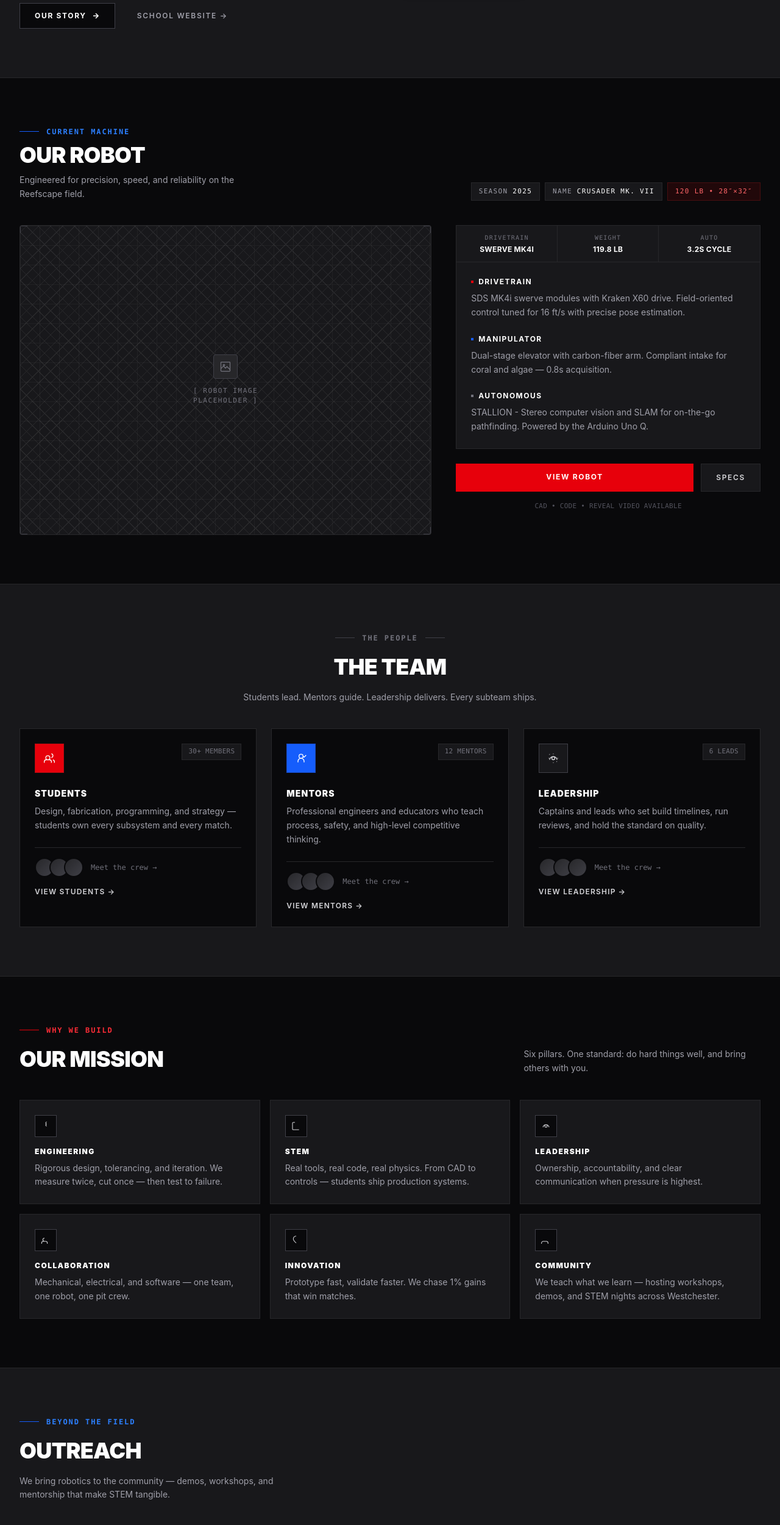
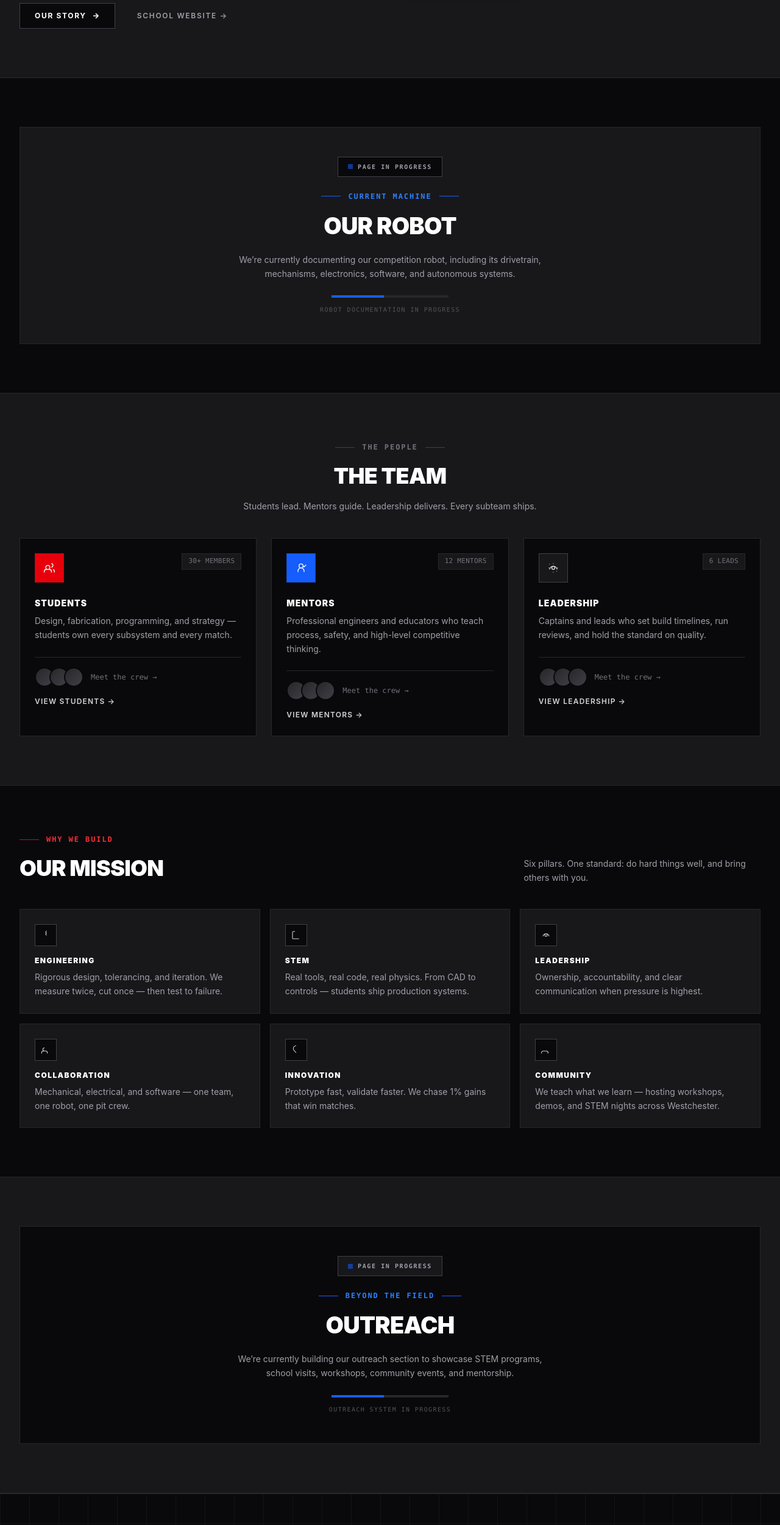
Before and after one commit to Stepinac-Iron-Crusaders/iron-crusaders-website, a React (Vite) app: page / in a window 1280 px wide. Shown: the part 1280-3780 px from the top of the page at 61% size. Built offline with nearby package versions, Linux system fonts and the light colour scheme.

Commit message:
Implement in-progress sections for robot, outreach, and news
Added sections for 'Our Robot', 'Outreach', and 'Latest News' with in-progress indicators.

```diff
--- a/src/pages/Home.tsx
+++ b/src/pages/Home.tsx
@@ -274,7 +274,7 @@ export default function Home() {
         </div>
       </section>
 
-      {/* ===================================== 3. OUR ROBOT ===================================== */}
+      {/* ===================================== 3. OUR ROBOT =====================================
       <section
         id="robot"
         className="border-b border-zinc-800 bg-zinc-950"
@@ -411,6 +411,52 @@ export default function Home() {
 
               <p className="mt-4 text-center font-mono text-[11px] uppercase tracking-wide text-zinc-600">
                 CAD • Code • Reveal video available
+              </p>
+            </div>
+          </div>
+        </div>
+      </section>
+
+      */}
+
+      {/* ===================================== OUR ROBOT — IN PROGRESS ===================================== */}
+      <section className="border-b border-zinc-800 bg-zinc-950">
+        <div className="mx-auto max-w-[1280px] px-4 py-16 lg:px-8 lg:py-20">
+          <div className="flex min-h-[300px] items-center justify-center border border-zinc-800 bg-zinc-900">
+            <div className="max-w-xl px-6 py-12 text-center">
+              <div className="mb-6 flex justify-center">
+                <div className="inline-flex items-center gap-2 border border-zinc-700 bg-zinc-950 px-4 py-2">
+                  <span className="h-2 w-2 animate-pulse bg-blue-600" />
+                  <span className="font-mono text-[10px] font-semibold uppercase tracking-[0.16em] text-zinc-400">
+                    Page In Progress
+                  </span>
+                </div>
+              </div>
+
+              <div className="mb-3 flex items-center justify-center gap-3">
+                <span className="h-px w-8 bg-blue-600" />
+                <span className="font-mono text-xs font-semibold uppercase tracking-[0.16em] text-blue-500">
+                  Current Machine
+                </span>
+                <span className="h-px w-8 bg-blue-600" />
+              </div>
+
+              <h2 className="text-[30px] font-black uppercase tracking-[-0.02em] text-white sm:text-[38px]">
+                Our Robot
+              </h2>
+
+              <p className="mt-4 text-sm leading-relaxed text-zinc-400">
+                We’re currently documenting our competition robot, including its
+                drivetrain, mechanisms, electronics, software, and autonomous
+                systems.
+              </p>
+
+              <div className="mx-auto mt-6 h-1 w-48 bg-zinc-800">
+                <div className="h-1 w-[45%] bg-blue-600" />
+              </div>
+
+              <p className="mt-3 font-mono text-[10px] uppercase tracking-[0.14em] text-zinc-600">
+                Robot documentation in progress
               </p>
             </div>
           </div>
@@ -651,7 +697,7 @@ export default function Home() {
         </div>
       </section>
 
-      {/* ===================================== 6. OUTREACH ===================================== */}
+      {/* ===================================== 6. OUTREACH =====================================
       <section className="border-b border-zinc-800 bg-zinc-900">
         <div className="mx-auto max-w-[1280px] px-4 py-16 lg:px-8 lg:py-20">
           <div className="mb-10 flex flex-wrap items-end justify-between gap-6">
@@ -742,6 +788,55 @@ export default function Home() {
               View All Outreach{" "}
               <span aria-hidden="true">→</span>
             </Link>
+          </div>
+        </div>
+      </section>
+
+      */}
+
+      {/* ===================================== OUTREACH — IN PROGRESS ===================================== */}
+      <section className="border-b border-zinc-800 bg-zinc-900">
+        <div className="mx-auto max-w-[1280px] px-4 py-16 lg:px-8 lg:py-20">
+          <div className="flex min-h-[300px] items-center justify-center border border-zinc-800 bg-zinc-950">
+            <div className="max-w-xl px-6 py-12 text-center">
+
+              <div className="mb-6 flex justify-center">
+                <div className="inline-flex items-center gap-2 border border-zinc-700 bg-zinc-900 px-4 py-2">
+                  <span className="h-2 w-2 animate-pulse bg-blue-600" />
+                  <span className="font-mono text-[10px] font-semibold uppercase tracking-[0.16em] text-zinc-400">
+                    Page In Progress
+                  </span>
+                </div>
+              </div>
+
+              <div className="mb-3 flex items-center justify-center gap-3">
+                <span className="h-px w-8 bg-blue-600" />
+
+                <span className="font-mono text-xs font-semibold uppercase tracking-[0.16em] text-blue-500">
+                  Beyond the Field
+                </span>
+
+                <span className="h-px w-8 bg-blue-600" />
+              </div>
+
+              <h2 className="text-[30px] font-black uppercase tracking-[-0.02em] text-white sm:text-[38px]">
+                Outreach
+              </h2>
+
+              <p className="mt-4 text-sm leading-relaxed text-zinc-400">
+                We’re currently building our outreach section to showcase STEM
+                programs, school visits, workshops, community events, and mentorship.
+              </p>
+
+              <div className="mx-auto mt-6 h-1 w-48 bg-zinc-800">
+                <div className="h-1 w-[45%] bg-blue-600" />
+              </div>
+
+              <p className="mt-3 font-mono text-[10px] uppercase tracking-[0.14em] text-zinc-600">
+                Outreach system in progress
+              </p>
+
+            </div>
           </div>
         </div>
       </section>
@@ -882,7 +977,7 @@ export default function Home() {
         </div>
       </section>
 
-      {/* ===================================== 9. NEWS ===================================== */}
+      {/* ===================================== 9. NEWS =====================================
       <section className="border-b border-zinc-800 bg-zinc-950">
         <div className="mx-auto max-w-[1280px] px-4 py-16 lg:px-8 lg:py-20">
           <div className="mb-10 flex flex-wrap items-end justify-between gap-6">
@@ -985,6 +1080,59 @@ export default function Home() {
         </div>
       </section>
 
+      */}
+
+
+      {/* ===================================== LATEST NEWS — IN PROGRESS ===================================== */}
+      <section className="border-b border-zinc-800 bg-zinc-950">
+        <div className="mx-auto max-w-[1280px] px-4 py-16 lg:px-8 lg:py-20">
+          <div className="flex min-h-[300px] items-center justify-center border border-zinc-800 bg-zinc-900">
+            <div className="max-w-xl px-6 py-12 text-center">
+
+              <div className="mb-6 flex justify-center">
+                <div className="inline-flex items-center gap-2 border border-zinc-700 bg-zinc-950 px-4 py-2">
+                  <span className="h-2 w-2 animate-pulse bg-blue-600" />
+
+                  <span className="font-mono text-[10px] font-semibold uppercase tracking-[0.16em] text-zinc-400">
+                    Page In Progress
+                  </span>
+                </div>
+              </div>
+
+              <div className="mb-3 flex items-center justify-center gap-3">
+                <span className="h-px w-8 bg-zinc-700" />
+
+                <span className="font-mono text-xs font-semibold uppercase tracking-[0.16em] text-zinc-500">
+                  Updates
+                </span>
+
+                <span className="h-px w-8 bg-zinc-700" />
+              </div>
+
+              <h2 className="text-[30px] font-black uppercase tracking-[-0.02em] text-white sm:text-[38px]">
+                Latest News
+              </h2>
+
+              <p className="mt-4 text-sm leading-relaxed text-zinc-400">
+                We’re preparing our news and media system. Team updates, competition
+                reports, project announcements, and community stories will appear
+                here.
+              </p>
+
+              <div className="mx-auto mt-6 h-1 w-48 bg-zinc-800">
+                <div className="h-1 w-[45%] bg-blue-600" />
+              </div>
+
+              <p className="mt-3 font-mono text-[10px] uppercase tracking-[0.14em] text-zinc-600">
+                News system in progress
+              </p>
+
+            </div>
+          </div>
+        </div>
+      </section>
+
+
       {/* ===================================== 10. FINAL CTA ===================================== */}
       <section
         className="relative overflow-hidden bg-red-600"
```
